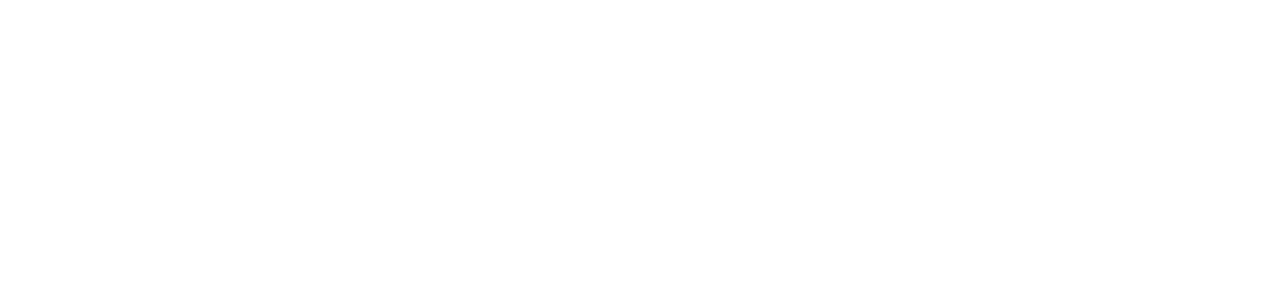
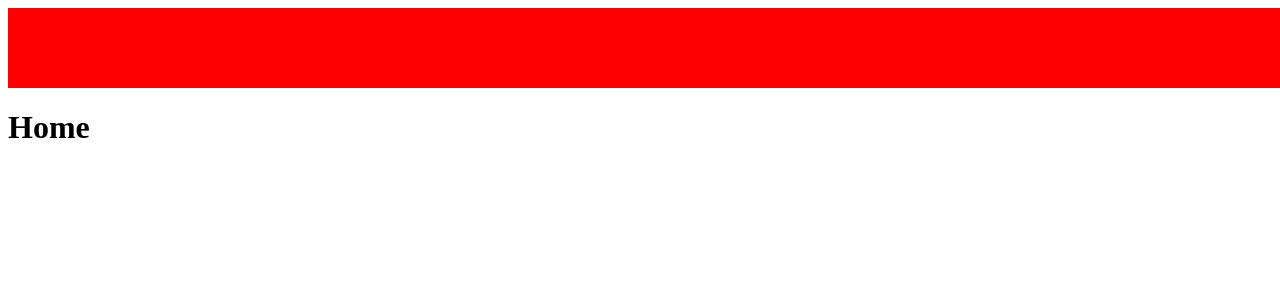
Before and after one commit to bbt-sudo/super-MUSIC, a Vue app: page / in a window 1280 px wide. Shown: the top 300 px of the page. Built offline with nearby package versions, Linux system fonts and the light colour scheme.

Commit message:
测试一

```diff
--- a/src/App.vue
+++ b/src/App.vue
@@ -1,9 +1,18 @@
 
 
 <template>
-  <router-view></router-view>
+  <div>
+    <div class="nav"></div>
+ <router-view></router-view>
+  </div>
+
 </template>
 <script setup lang="ts">
 </script>
 <style lang="less">
+.nav{
+  width: 100vw;
+  height: 10vh;
+  background-color: red;
+}
 </style>
--- a/src/views/Home/index.vue
+++ b/src/views/Home/index.vue
@@ -1,6 +1,6 @@
 <template>
   <div >
-
+    <h1>{{ title }}</h1>
   </div>
 </template>
 
@@ -40,12 +40,5 @@
 
 </script>
 <style scoped lang='less'>
-  .title-enter,
-  .title-leave-to{
-     transition: 0.5s linear;
-  }
-  .title-enter-to,
-  .title-leave {
-    transform: translateX(0px);
-  }
+
 </style>
```
